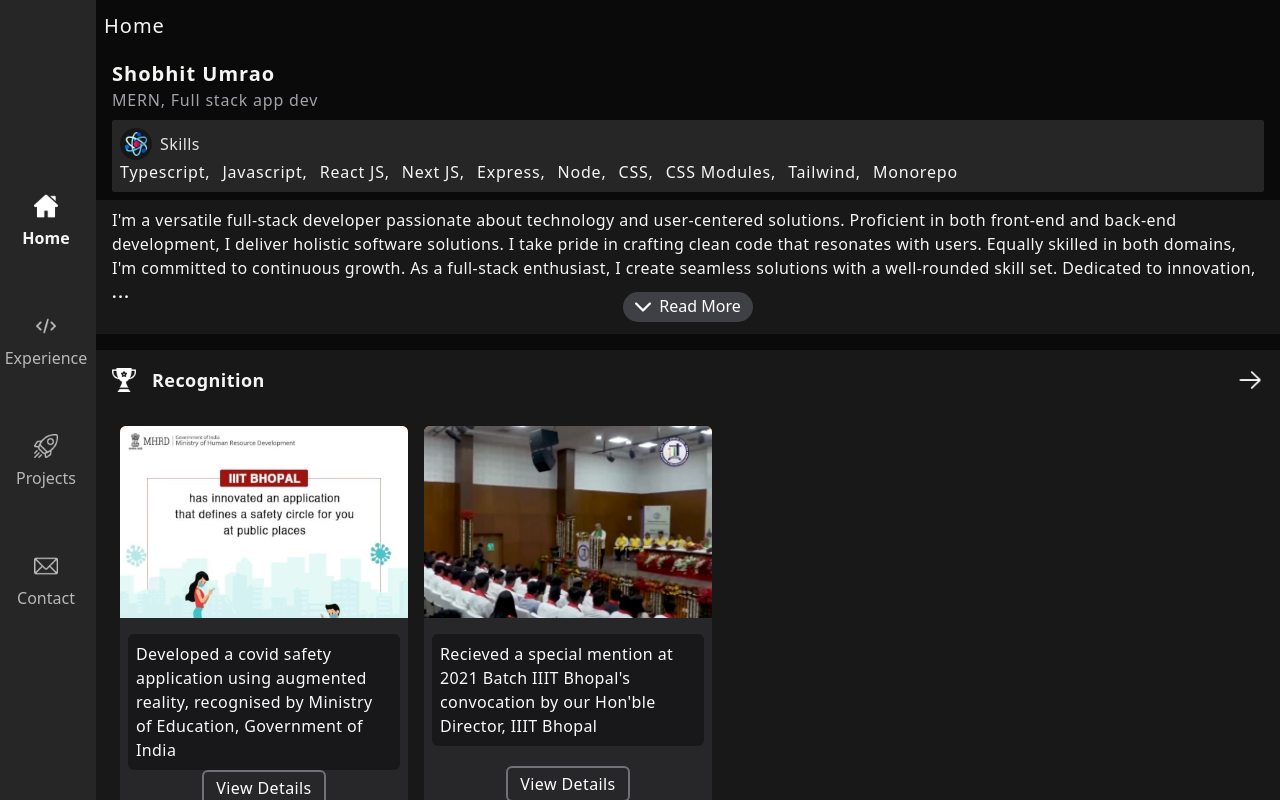
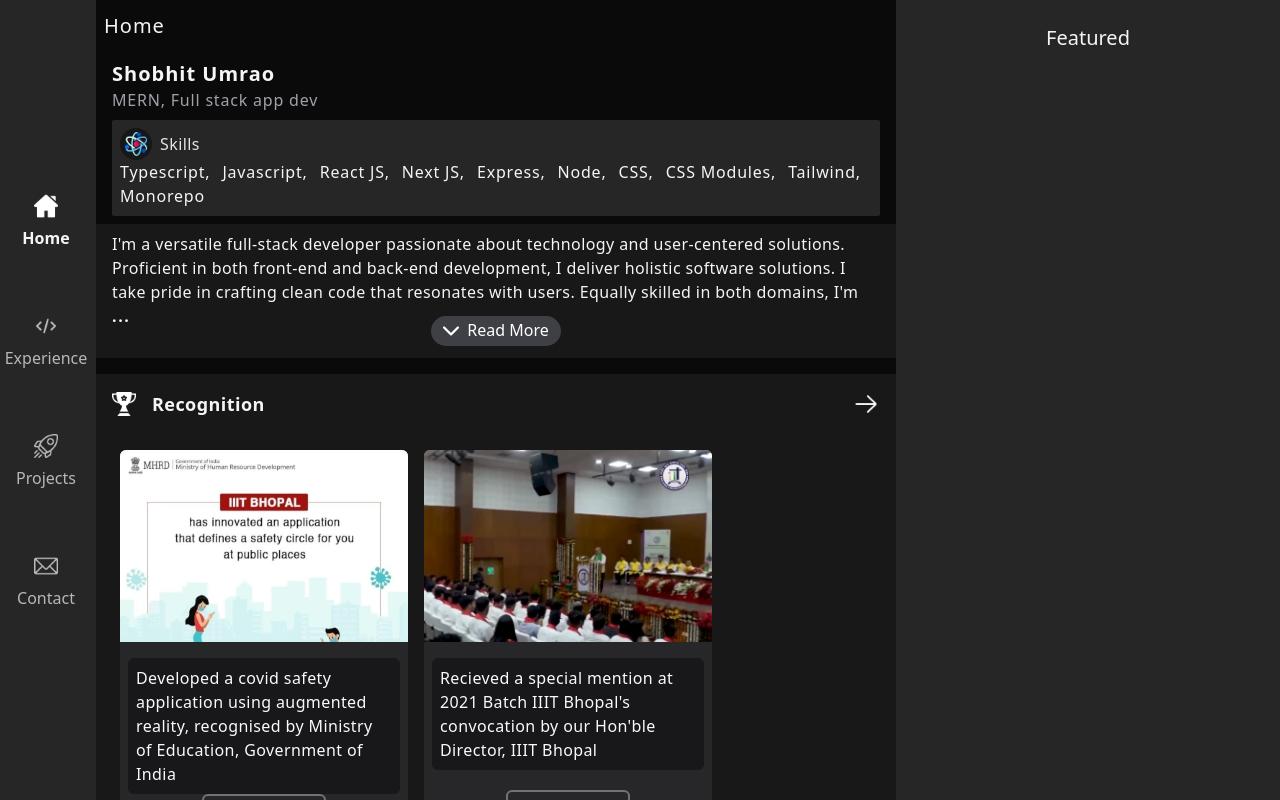
Before and after one commit to orpic/main-website, a React (Vite) app: page / in a window 1280 px wide. Built offline with nearby package versions, Linux system fonts and the light colour scheme.

Commit message:
fix typo, add featured section

```diff
--- a/src/App.tsx
+++ b/src/App.tsx
@@ -75,6 +75,16 @@ function App() {
       <AppPlacement>
         <div className="h-full w-full flex flex-col bg-neutral-950">
           <div className="h-full w-full flex flex-col sm:flex-row-reverse ">
+            {/* The blog posts div start */}
+            <div className="bg-neutral-800 hidden md:block md:w-80 lg:w-96 md:h-full">
+              <div className={`h-full w-full overflow-y-auto no-scrollbar`}>
+                <h2 className="sticky top-0  text-xl mt-6 text-center">
+                  Featured
+                </h2>
+                {/* The cards */}
+              </div>
+            </div>
+            {/* The blog posts div end */}
             <div className="h-10 w-full sm:w-10 flex-grow sm:h-full">
               <div className={`h-full w-full overflow-y-auto no-scrollbar`}>
                 <Suspense
@@ -96,6 +106,7 @@ function App() {
                 </Suspense>
               </div>
             </div>
+
             <div className="h-20 pt-3 pb-2 bg-neutral-800 flex justify-between items-center sm:flex-col sm:pl-2 sm:pr-3 sm:justify-center sm:gap-16 sm:w-24 sm:h-auto ">
               {navigationTabItemList.map((eachItem) => (
                 <div
--- a/src/pages/Uses.tsx
+++ b/src/pages/Uses.tsx
@@ -34,7 +34,7 @@ const headingTextWithList: HeadingTextWithList[] = [
   },
   {
     headingText: "Languages",
-    list: ["TypeScipt", "JavaScript", "Kotlin"],
+    list: ["TypeScript", "JavaScript", "Kotlin"],
   },
   {
     headingText: "Frameworks",
```
